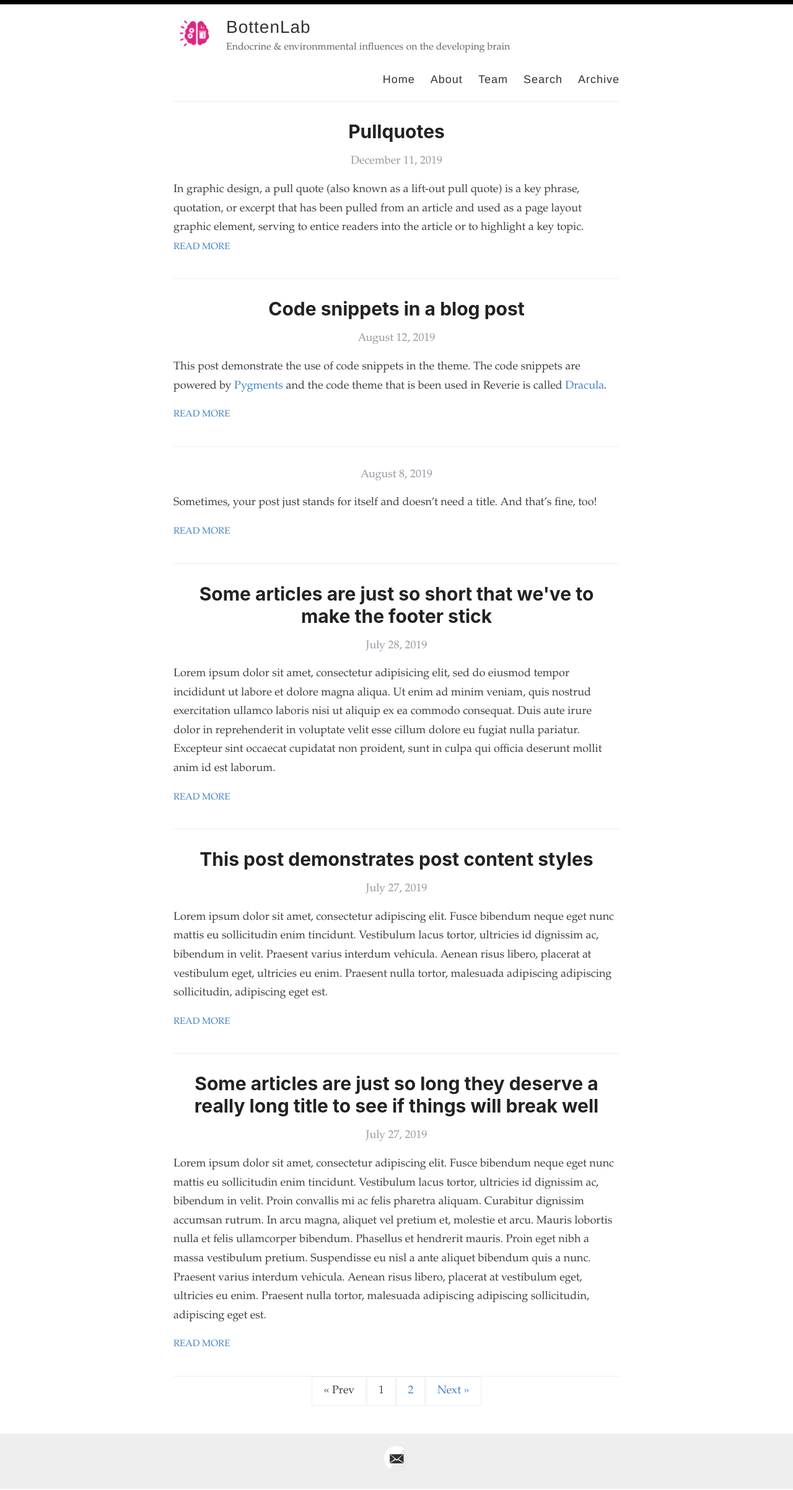
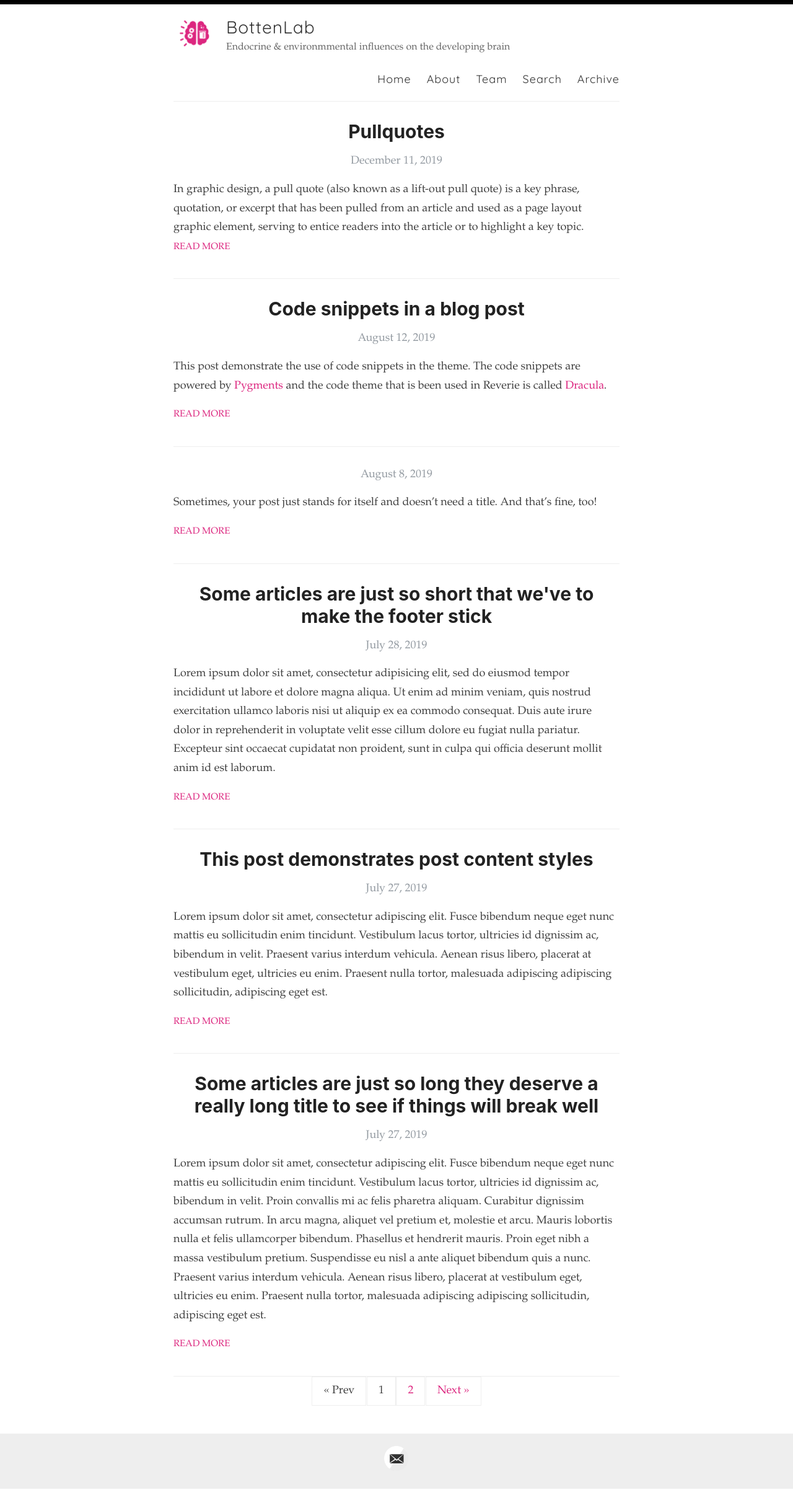
Before and after one commit to Bottenlab/bottenlab.github.io, a Jekyll site: the page built from index.html, in a window 1280 px wide. Shown: the whole page at 62% size. Built offline with Jekyll 4.4.1, drawn with Linux system fonts in a browser that asks for light colours; some web fonts are replaced; the list of posts is cut into pages by our own code.

Commit message:
fonts for dayyyys

```diff
--- a/_sass/_variables.scss
+++ b/_sass/_variables.scss
@@ -5,6 +5,7 @@
 
 // Colors
 $blue: #4183C4;
+$pink: #dc267f;
 
 // Grays
 $black: #000;
@@ -18,6 +19,7 @@ $white: #fff;
 $helvetica: Helvetica, Arial, sans-serif;
 $helveticaNeue: "Helvetica Neue", Helvetica, Arial, sans-serif;
 $georgia: Georgia, serif;
+$quicksand: Quicksand, sans-serif;
 
 // Mobile breakpoints
 @mixin mobile {
--- a/assets/style.scss
+++ b/assets/style.scss
@@ -186,11 +186,11 @@ span[data-pullquote]:before {
 }
 
 a {
-  color: $blue;
+  color: $pink;
   text-decoration: none;
 	cursor: pointer;
   &:hover, &:active {
-    color: $blue;
+    color: $pink;
   }
 }
 
@@ -242,7 +242,7 @@ p > img {
 
 .date {
   font-style: italic;
-  color: #dc267f;
+  color: $pink;
 }
 
 // Specify the color of the selection
@@ -322,7 +322,7 @@ p > img {
   margin: 0;
   color: $darkGray;
   cursor: pointer;
-  font-family: $helveticaNeue;
+  font-family: $quicksand;
   font-weight: 300;
   font-size: 28px;
   letter-spacing: 1px;
@@ -346,7 +346,7 @@ p > img {
 nav {
   float: right;
   margin-top: 23px; // @TODO: Vertically middle align
-  font-family: $helveticaNeue;
+  font-family: $quicksand;
   font-size: 18px;
 
   @include mobile {
@@ -365,7 +365,7 @@ nav {
 
     @include mobile {
       margin: 0 10px;
-      color: $blue;
+      color: $pink;
     }
   }
 }
```
